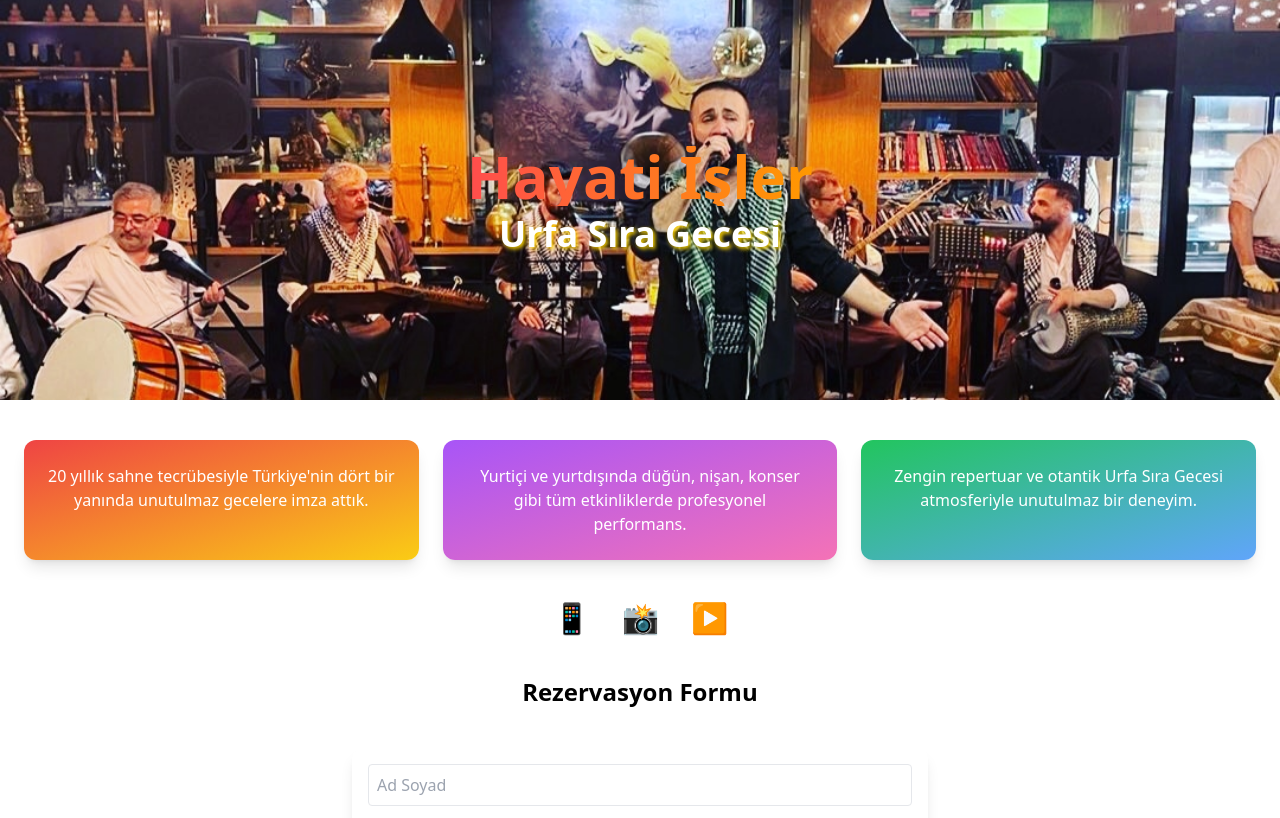
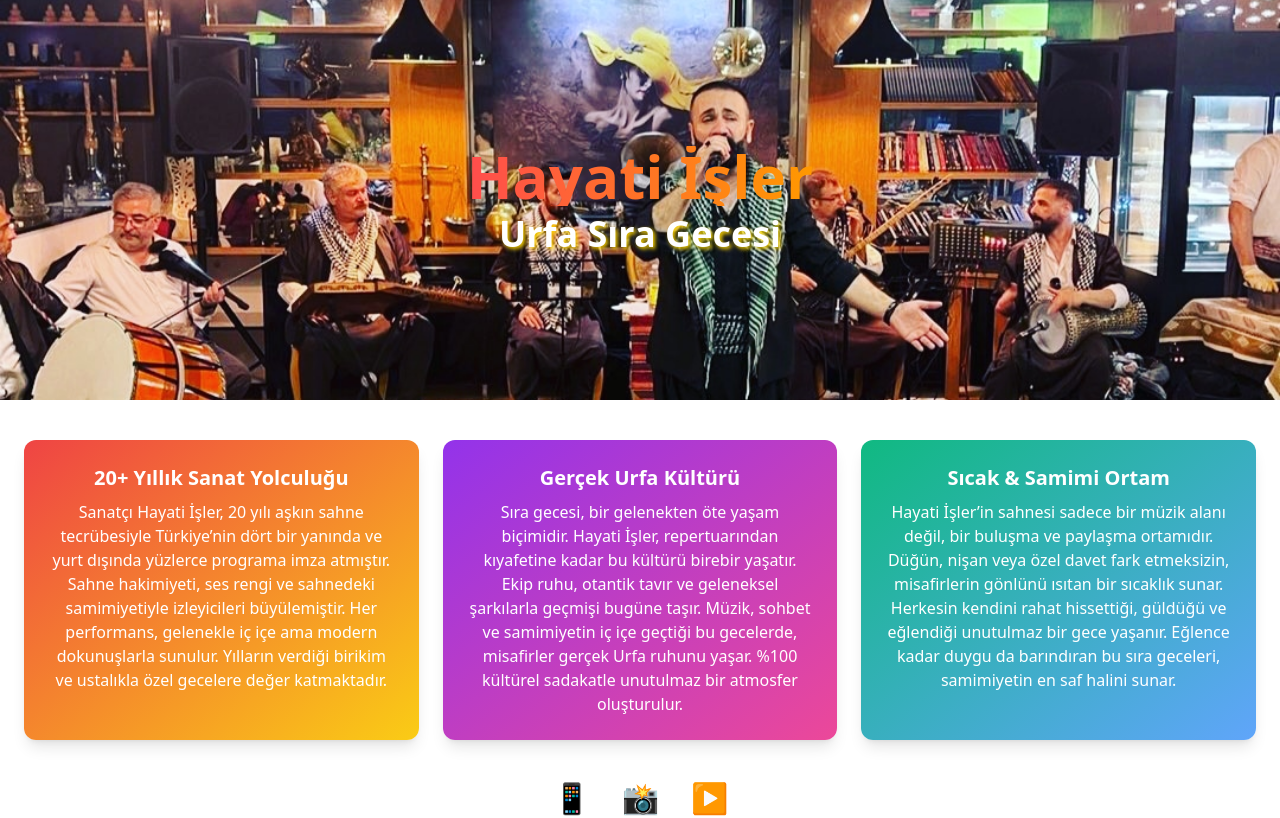
Before and after one commit to takascemberi/hayatiisler, a Next.js app: page / in a window 1280 px wide. Shown: the top 818 px of the page. Built offline with nearby package versions, Linux system fonts and the light colour scheme.

Commit message:
Update page.tsx

```diff
--- a/src/app/page.tsx
+++ b/src/app/page.tsx
@@ -29,13 +29,32 @@ export default function Home() {
       {/* Tanıtım kutuları */}
       <section className="grid md:grid-cols-3 gap-6 px-6">
         <div className="bg-gradient-to-br from-red-500 to-yellow-400 text-white p-6 rounded-xl shadow-lg">
-          20 yıllık sahne tecrübesiyle Türkiye'nin dört bir yanında unutulmaz gecelere imza attık.
+          <h3 className="text-xl font-bold mb-2">20+ Yıllık Sanat Yolculuğu</h3>
+          <p>
+            Sanatçı Hayati İşler, 20 yılı aşkın sahne tecrübesiyle Türkiye’nin dört bir yanında ve yurt dışında yüzlerce programa imza atmıştır.
+            Sahne hakimiyeti, ses rengi ve sahnedeki samimiyetiyle izleyicileri büyülemiştir. Her performans, gelenekle iç içe ama modern dokunuşlarla sunulur.
+            Yılların verdiği birikim ve ustalıkla özel gecelere değer katmaktadır.
+          </p>
         </div>
-        <div className="bg-gradient-to-br from-purple-500 to-pink-400 text-white p-6 rounded-xl shadow-lg">
-          Yurtiçi ve yurtdışında düğün, nişan, konser gibi tüm etkinliklerde profesyonel performans.
+
+        <div className="bg-gradient-to-br from-purple-600 to-pink-500 text-white p-6 rounded-xl shadow-lg">
+          <h3 className="text-xl font-bold mb-2">Gerçek Urfa Kültürü</h3>
+          <p>
+            Sıra gecesi, bir gelenekten öte yaşam biçimidir. Hayati İşler, repertuarından kıyafetine kadar bu kültürü birebir yaşatır.
+            Ekip ruhu, otantik tavır ve geleneksel şarkılarla geçmişi bugüne taşır.
+            Müzik, sohbet ve samimiyetin iç içe geçtiği bu gecelerde, misafirler gerçek Urfa ruhunu yaşar.
+            %100 kültürel sadakatle unutulmaz bir atmosfer oluşturulur.
+          </p>
         </div>
-        <div className="bg-gradient-to-br from-green-500 to-blue-400 text-white p-6 rounded-xl shadow-lg">
-          Zengin repertuar ve otantik Urfa Sıra Gecesi atmosferiyle unutulmaz bir deneyim.
+
+        <div className="bg-gradient-to-br from-emerald-500 to-blue-400 text-white p-6 rounded-xl shadow-lg">
+          <h3 className="text-xl font-bold mb-2">Sıcak & Samimi Ortam</h3>
+          <p>
+            Hayati İşler’in sahnesi sadece bir müzik alanı değil, bir buluşma ve paylaşma ortamıdır.
+            Düğün, nişan veya özel davet fark etmeksizin, misafirlerin gönlünü ısıtan bir sıcaklık sunar.
+            Herkesin kendini rahat hissettiği, güldüğü ve eğlendiği unutulmaz bir gece yaşanır.
+            Eğlence kadar duygu da barındıran bu sıra geceleri, samimiyetin en saf halini sunar.
+          </p>
         </div>
       </section>
 
```
